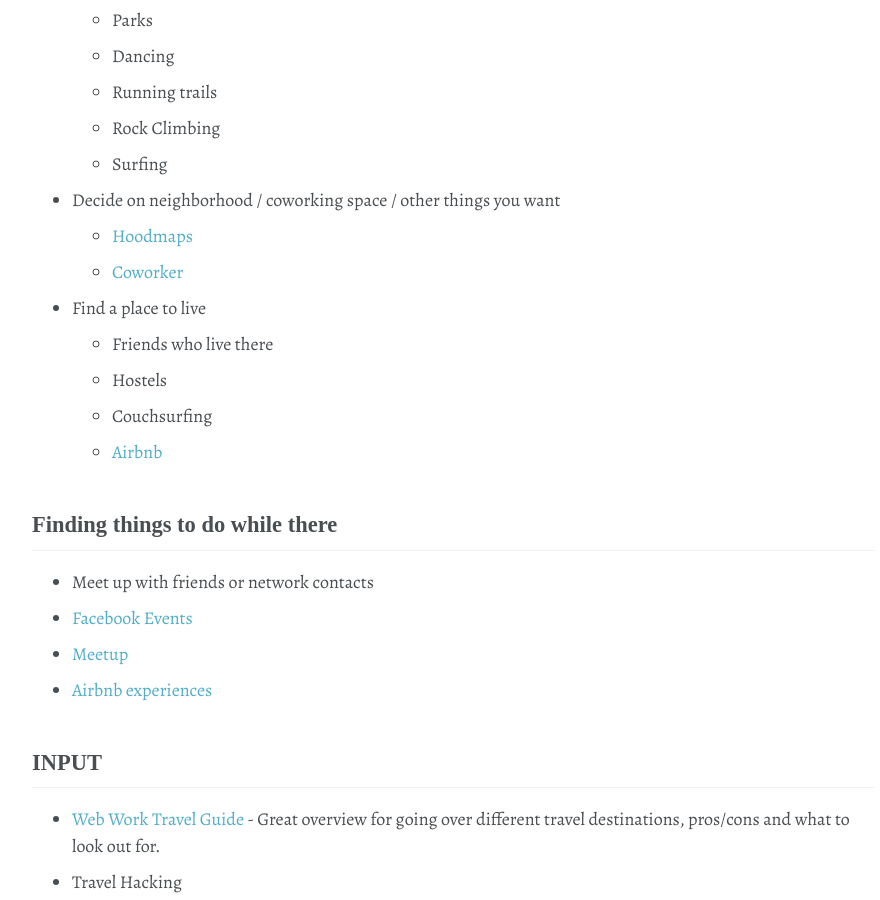
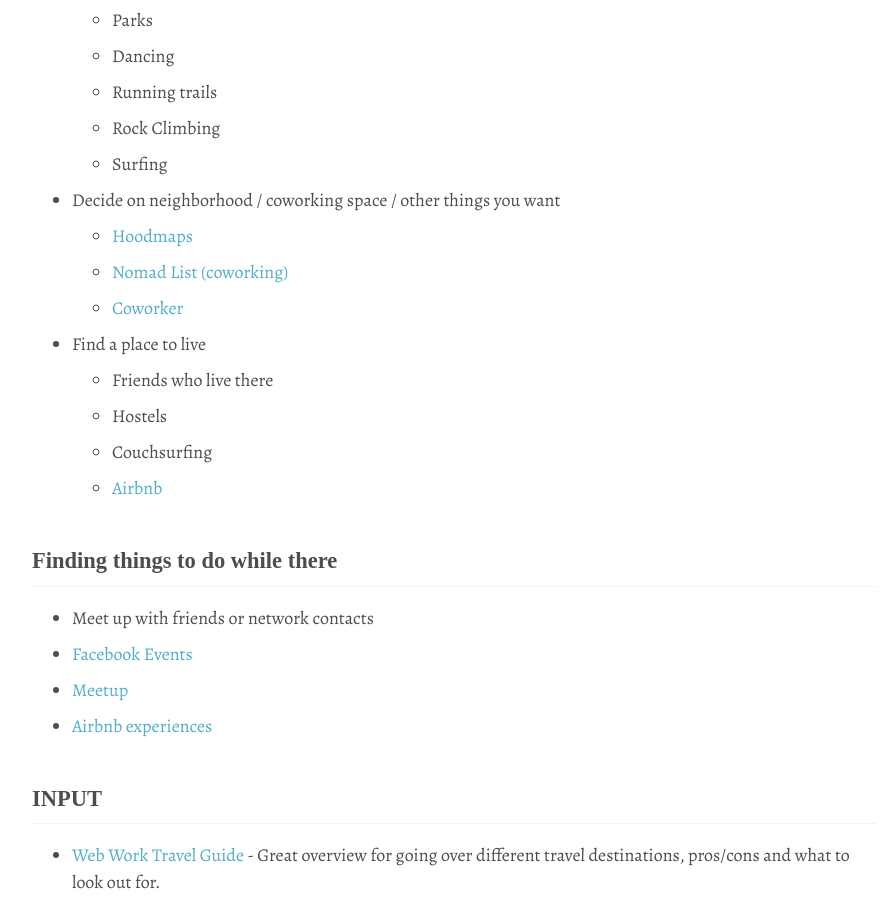
Before and after one commit to shanemileham/levelupmylife, a Jekyll site: the page built from _content/travel/planning.md, in a window 1280 px wide and 900 px high, scrolled down 507 px. Shown: the whole window, without its empty margins (86-966 px from the left). Built offline with Jekyll 4.4.1, drawn with Linux system fonts in a browser that asks for light colours; some web fonts are replaced; comment, search, counter and statistics services are not loaded.

Commit message:
Added nomad list coworking

```diff
--- a/_content/travel/planning.md
+++ b/_content/travel/planning.md
@@ -18,6 +18,7 @@ title: Travel Planning
   - Surfing
 - Decide on neighborhood / coworking space / other things you want
   - [Hoodmaps](https://hoodmaps.com/)
+  - [Nomad List (coworking)](https://nomadlist.com/)
   - [Coworker](https://www.coworker.com/)
 - Find a place to live
   - Friends who live there
```
